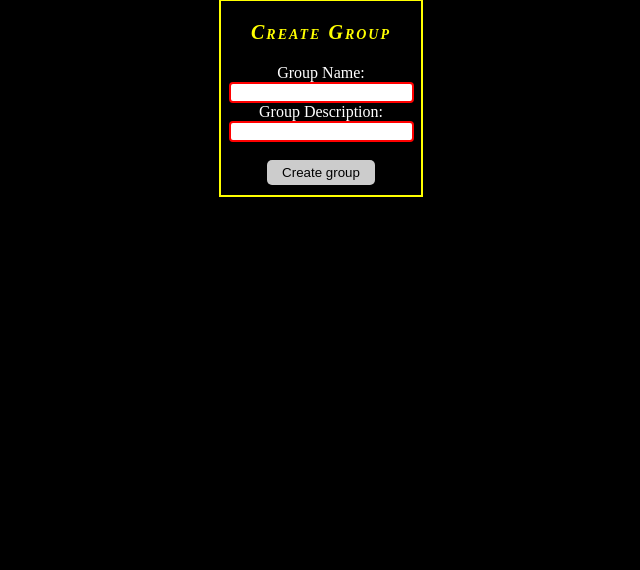
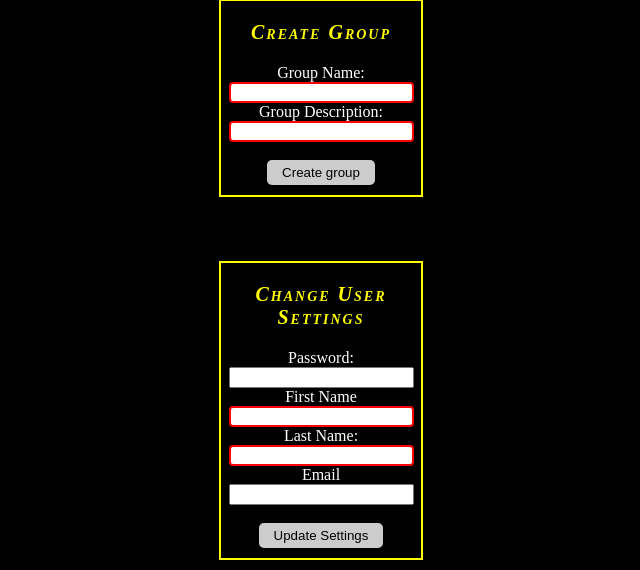
Before and after one commit to DanielHader/technozap, a PHP site: page /viewProfile.php?user=help in a window 1280 px wide. Shown: the part 474-1044 px from the top of the page, without its empty margins (319-959 px from the left). Before the commit the page ends 671 px from the top, so only its background shows below. Run offline with PHP 8.4, Linux system fonts and the light colour scheme; a user stored in the database is signed in; data comes from the database, SQL or seed files in the repository.

Commit message:
update user settings implemented
need to fix bug that prevents you from submitting your current email
address into change email form

```diff
--- a/utils.php
+++ b/utils.php
@@ -30,6 +30,18 @@
 					$register_notify = "Successfully registered!<br>";
 			} else
 				$register_notify = "That username and/or email has already been taken.<br>";
+			mysqli_free_result($result);
+		}
+	}
+
+	function doUpdateSettings($conn, $password, $fname, $lname, $email, &$update_notify) {
+		if ($result = mysqli_query($conn, "SELECT `id` FROM `users` WHERE `email` LIKE '".$email."' ")) {
+			if (mysqli_num_rows($result) == 0) {
+				$hashed = hash("sha256", "SUPERSECRETSALT".$password);
+				if (mysqli_query($conn, "UPDATE users SET `password` = '$hash', `first name` = '$firstname', `last name` = '$lastname', `email` = '$email' WHERE `id` = '$userid'"))
+					$update_notify = "Settings updated!<br>";
+			} else
+				$update_notify = "That email has already been taken.<br>";
 			mysqli_free_result($result);
 		}
 	}
--- a/viewProfile.php
+++ b/viewProfile.php
@@ -4,12 +4,24 @@
 	require_once "utils.php";
 
 	$createGroup_notify = "";
+	$update_notify = "";
 
 	if (!isset($_GET["user"])) {
 		echo '<h2>Uh oh, you have 404\'d!</h2>';
 		exit();
 	} else if (isset($_POST["createGroup"])) {
 		createGroup($conn, $_POST["groupName"], $_POST["groupDesc"], $createGroup_notify);
+	} else if (isset($_POST["updateSettings"])) {
+		$password = mysqli_real_escape_string($conn, $_POST["password"]);
+		$fname = mysqli_real_escape_string($conn, $_POST["fname"]);
+		$lname = mysqli_real_escape_string($conn, $_POST["lname"]);
+		$email = mysqli_real_escape_string($conn, $_POST["email"]);
+
+		if (strlen($fname) >= 3 && strlen($lname) >= 3 && strlen($password) >= 5)
+			doUpdateSettings($conn, $password, $fname, $lname, $email, $update_notify);
+		else
+			$update_notify = "Your first and last name should each be at least 3 characters long, and you password must be at least 5 characters long.";
+
 	} else if (isset($_POST["logout"])) {
 		doLogout();
 		exit();
@@ -126,6 +138,21 @@ p {
 
 				echo '<br><br>';
 
+				// Update user info form
+				echo $update_notify."<br>";
+				echo '<form action="'.($_SERVER["PHP_SELF"]).'?user='.$_SESSION["username"].'" method="POST">';
+				echo '<p>Change User Settings</p>';
+				echo 'Password:<br>';
+				echo '<input type="password" name="password"><br>';
+				echo 'First Name<br>';
+				echo '<input type="text" name="fname"><br>';
+				echo 'Last Name:<br>';
+				echo '<input type="text" name="lname"><br>';
+				echo 'Email<br>';
+				echo '<input type="email" name="email"><br><br>';
+				echo '<input type="submit" name="updateSettings" value="Update Settings">';
+				echo '</form>';
+
 			}
 		} else
 			echo '<h2>Uh oh, you have 404\'d!</h2>';
```
